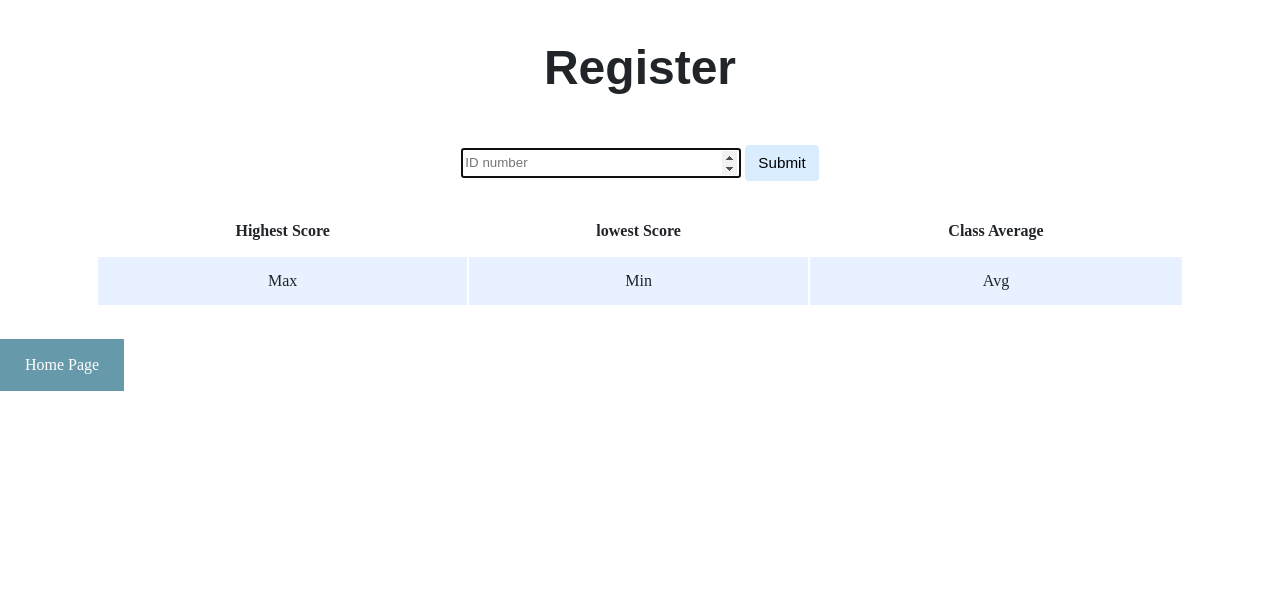
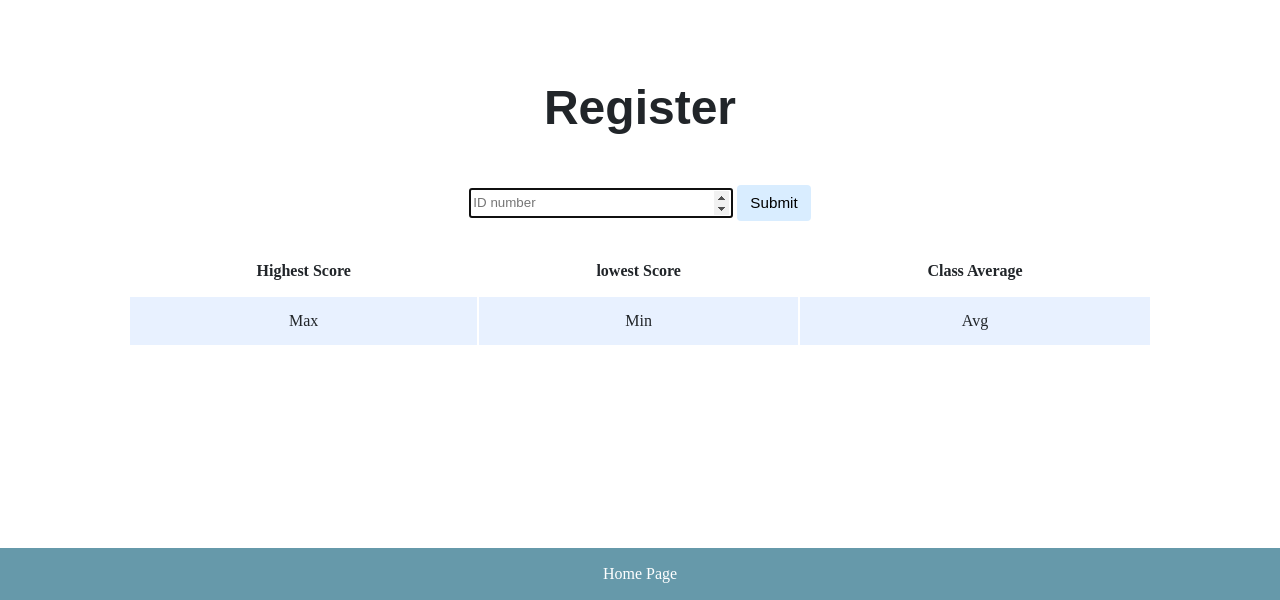
Before and after one commit to Wafa-VI/Cs50Code, a Flask app: page / in a window 1280 px wide. Shown: the part 200-800 px from the top of the page. Run offline with Flask 2, Linux system fonts and the light colour scheme; some libraries are stand-ins or nearby versions.

Commit message:
Update layout.html

```diff
--- a/templates/layout.html
+++ b/templates/layout.html
@@ -11,10 +11,12 @@
 	        <h1>Scores</h1>
 	    </div>
         <div class="container">
+            <div class="section">
             {% block body %}{% endblock %}
-        </div>
-      <footer>
-         <a href="/templates/index.html">Home Page </a>
-      </footer>
+            </div>
+         </div>
+            <div class = "footer">
+                <a href="/">Home Page </a>
+            </div>
     </body>
 </html>
```
